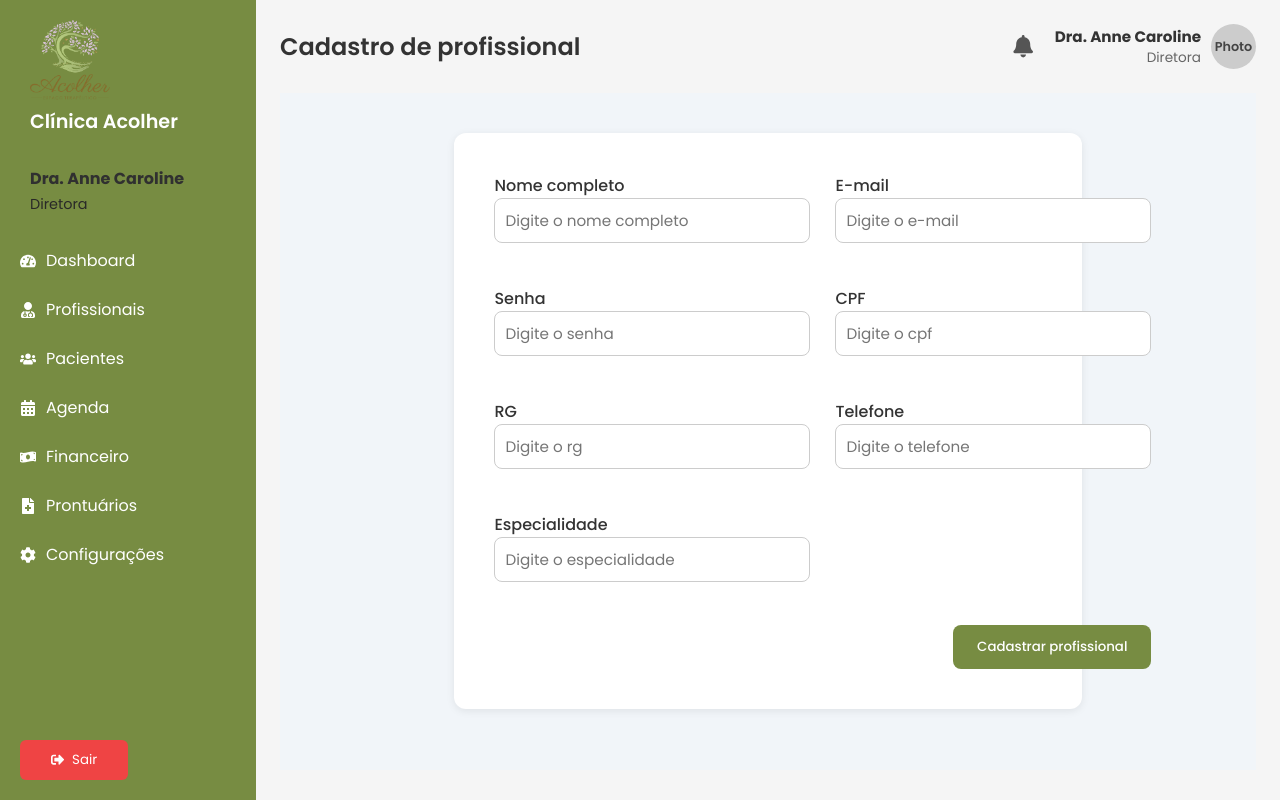
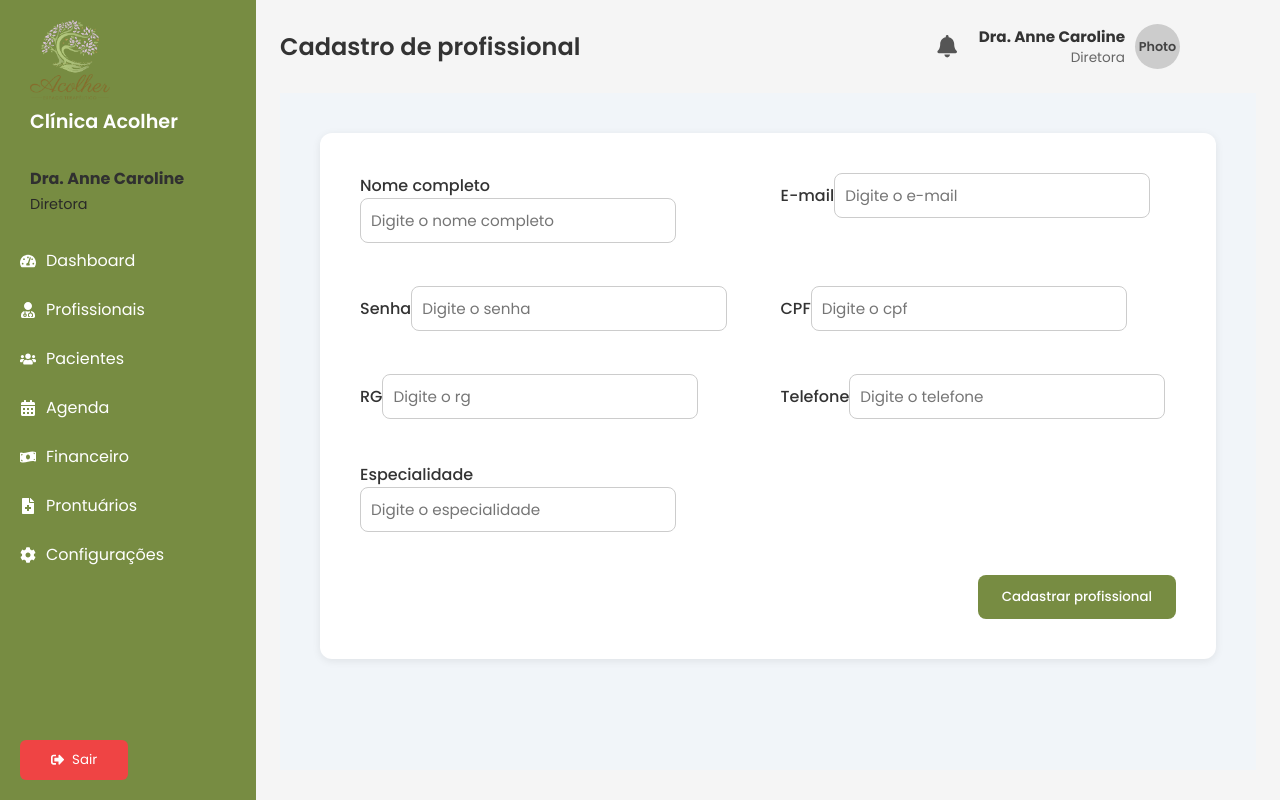
Before and after one commit to pedrovnsr/clinica-acolher, a React (Vite) app: page /professionals in a window 1280 px wide. Built offline with nearby package versions, Linux system fonts and the light colour scheme.

Commit message:
"Deve ser só o .CSS"
Não sei, apenas suponho...

```diff
--- a/src/styles/Patients.css
+++ b/src/styles/Patients.css
@@ -8,6 +8,9 @@
   flex: 1;
   padding: 24px;
   overflow-y: auto;
+  display: flex;
+  flex-direction: column;
+  align-items: center;
 }
 
 .patients-header {
@@ -15,6 +18,8 @@
   justify-content: space-between;
   align-items: center;
   margin-bottom: 24px;
+  width: 100%;
+  max-width: 900px;
 }
 
 .patients-header h1 {
@@ -30,6 +35,8 @@
   display: flex;
   flex-direction: column;
   gap: 16px;
+  width: 100%;
+  max-width: 900px;
 }
 
 .form-row {
--- a/src/styles/Professionals.css
+++ b/src/styles/Professionals.css
@@ -80,12 +80,14 @@
   display: flex;
   justify-content: center;
   align-items: flex-start;
+  overflow-y: auto;
 }
 
 /* FORMULÁRIO */
 .professional-form {
   background-color: #ffffff;
-  width: 70%;
+  width: 100%;
+  max-width: 900px;
   border-radius: 12px;
   padding: 40px;
   box-shadow: 0 2px 8px rgba(0, 0, 0, 0.08);
```
